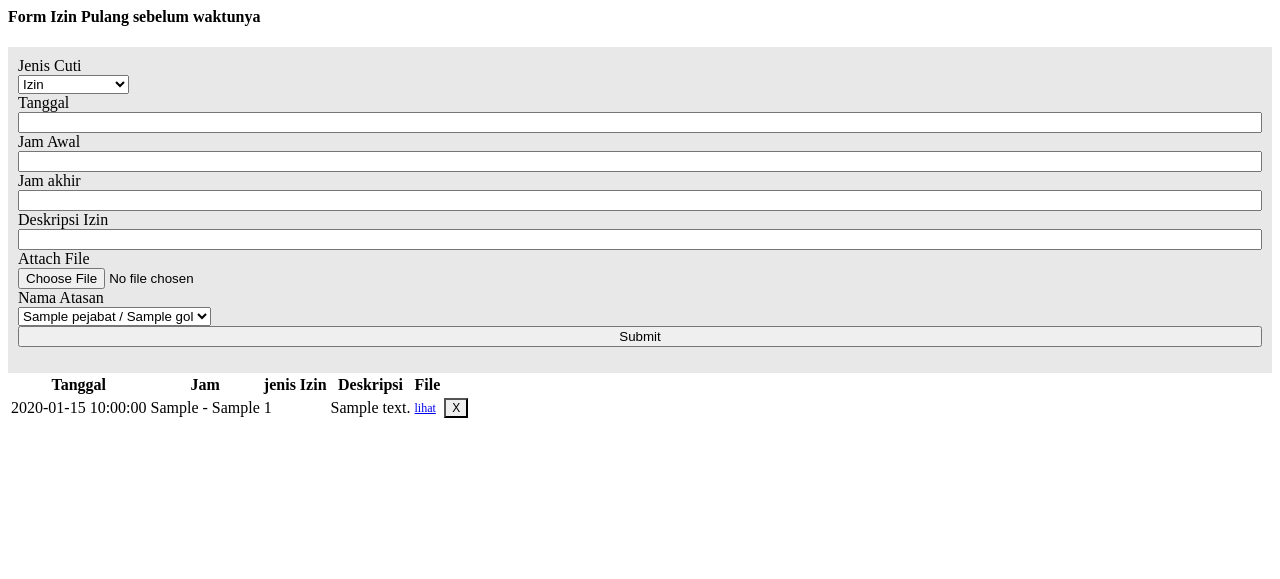
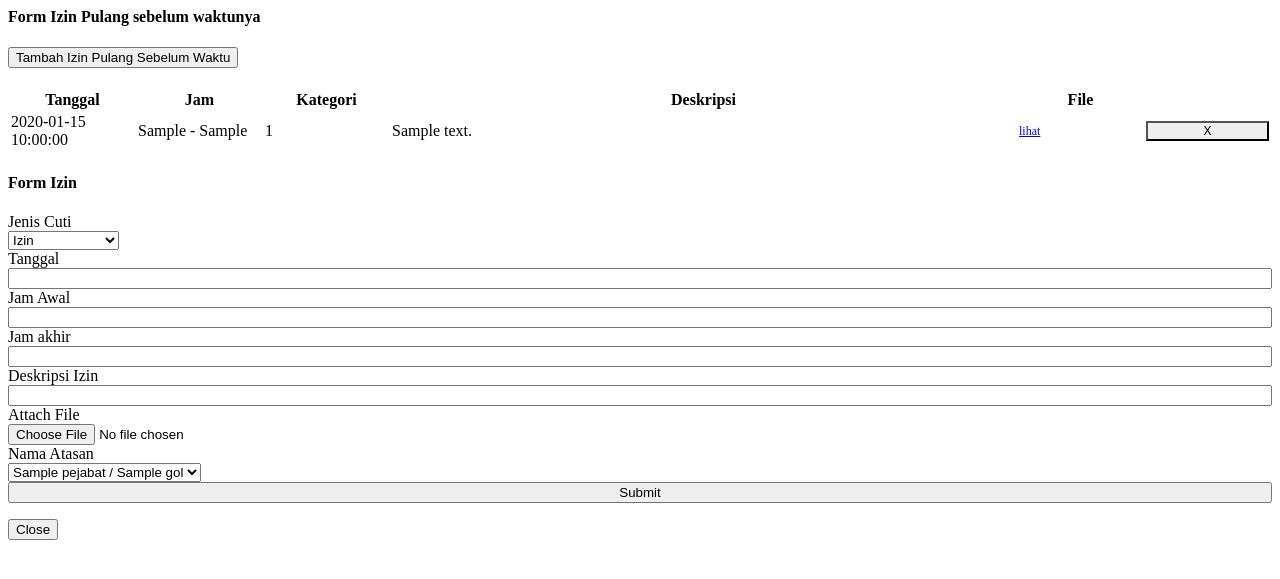
Before and after one commit to wahyusagara/nonasn_big, a CodeIgniter app: the page made by application/views/izin_psw.php in a window 1280 px wide. Shown: the top 579 px of the page. Run offline with CodeIgniter, Linux system fonts and the light colour scheme; a user stored in the database is signed in; tables that the repository leaves empty or names only in its code hold one stand-in row (values such as "Sample post"); the template is opened without the code that fills it: most values are stand-ins (such as "Sample title", 1, 10 or a date in 2020); some libraries are stand-ins or nearby versions.

Commit message:
layouting form

```diff
--- a/application/controllers/Izin.php
+++ b/application/controllers/Izin.php
@@ -167,7 +167,7 @@
         $this->form_validation->set_rules('detail', 'detail', 'required');
 		if ($this->form_validation->run() === FALSE){
 			$this->load->view("part/nav");
-			$this->load->view("izin_psw", $data,$sess);
+			$this->load->view("error");
 			$this->load->view("part/footer");
 		}else{
 			// Upload the files then pass data to your model
--- /dev/null
+++ b/application/views/error.php
@@ -0,0 +1 @@
+terdapat kesalahan silahkan kembali ke menu sebelum nya
--- a/application/views/izin_psw.php
+++ b/application/views/izin_psw.php
@@ -32,12 +32,70 @@
     ?>
 </h1> -->
 <div class="container">
-    <div class ="row">
-            <div class="col-sm-12">
+    <div class ="row justify-content-md-center">
+        <div class="col-sm-10 ">
             <h4> Form Izin Pulang sebelum waktunya </h4>
         </div>
-            <div class="col-md-4" style="background:#e8e8e8; color:#000; padding:10px;">
-                <!-- <form action="" method="post"> -->
+
+
+        <div class="col-sm-10">
+        <button type="button" class="btn btn-info btn-md float-right"
+            data-toggle="modal"
+            data-target="#myModal"
+            style="margin-bottom:20px;">
+            Tambah Izin Pulang Sebelum Waktu
+        </button>
+            <table class="table">
+                <thead>
+                <tr>
+                    <th width="10%">Tanggal</th>
+                    <th width="10%">Jam</th>
+                    <th width="10%">Kategori</th>
+                    <th width="50%">Deskripsi</th>
+                    <th width="10%">File</th>
+                    <th width="10%"></th>
+                </tr>
+                </thead>
+                <tbody>
+
+                    <?php
+                        foreach($izin_psw as $izin){
+                    ?>
+                    <form action="<?php echo base_url(). 'index.php/izin/del'; ?>" method="post">
+                        <?php
+                            echo "<td>"; echo $izin->tanggal; echo "</td>";
+                            echo "<td>";
+                                echo $izin->jam_awal." - ".$izin->jam_akhir;
+                            echo "</td>";
+                            echo "<td>"; echo $izin->id_izin; echo "</td>";
+                            echo "<td>"; echo $izin->detail; echo "</td>";
+                        ?>
+                        <td>
+                            <a class="tombol btn btn-sm btn-success" href="<?php echo base_url('uploads/'); echo $izin->path;?>" class ="btn-sm">lihat</a>
+                            <input type="hidden" name="id" value="<?php echo $izin->id ?>">
+                            <input type="hidden" name="status" value="99">
+                        </td>
+                        <td>
+                            <input type="submit" class="tombol btn-sm btn-danger" value="X">
+                        </td>
+                    </tr>
+                    </form>
+                    <?php } ?>
+                </tbody>
+            </table>
+        </div>
+    </div>
+</div>
+<div class="modal fade" id="myModal" role="dialog">
+    <div class="modal-dialog">
+
+      <!-- Modal content-->
+      <div class="modal-content">
+        <div class="modal-header">
+          <!-- <button type="button" class="close" data-dismiss="modal">&times;</button> -->
+          <h4 class="modal-title">Form Izin</h4>
+        </div>
+        <div class="modal-body">
         <?php echo validation_errors(); ?>
             <?php echo form_open_multipart('izin/create_psw');?>
                 <input type="hidden" value="<? echo $_SESSION["user_id"]; ?>" name="id_karyawan" placeholder="1111">
@@ -139,50 +197,14 @@
                 <input type="text" name="detail" placeholder="4444">
                 <input type="text" name="id_atasan" placeholder="5555"> -->
                 <!-- <a href="<?php echo base_url('index.php/izin/do_insert'); ?>" class="btn btn-primary btn-lg active" role="button">Primary link</a> -->
-                    <input type='submit'>
+                <input class="btn btn-success" type='submit'>
             </form>
         </div>
+        <div class="modal-footer">
+          <button type="button" class="btn btn-danger" data-dismiss="modal">Close</button>
+        </div>
+      </div>
 
-        <div class="col-sm-8">
-            <table class="table">
-                <thead>
-                <tr>
-                    <th>Tanggal</th>
-                    <th>Jam</th>
-                    <th>jenis Izin</th>
-                    <th>Deskripsi</th>
-                    <th>File</th>
-                    <th></th>
-                </tr>
-                </thead>
-                <tbody>
-
-                    <?php
-                        foreach($izin_psw as $izin){
-                    ?>
-                    <form action="<?php echo base_url(). 'index.php/izin/del'; ?>" method="post">
-                        <?php
-                            echo "<td>"; echo $izin->tanggal; echo "</td>";
-                            echo "<td>";
-                                echo $izin->jam_awal." - ".$izin->jam_akhir;
-                            echo "</td>";
-                            echo "<td>"; echo $izin->id_izin; echo "</td>";
-                            echo "<td>"; echo $izin->detail; echo "</td>";
-                        ?>
-                        <td>
-                            <a class="tombol btn btn-sm btn-success" href="<?php echo base_url('uploads/'); echo $izin->path;?>" class ="btn-sm">lihat</a>
-                            <input type="hidden" name="id" value="<?php echo $izin->id ?>">
-                            <input type="hidden" name="status" value="99">
-                        </td>
-                        <td>
-                            <input type="submit" class="tombol btn-sm btn-danger" value="X">
-                        </td>
-                    </tr>
-                    </form>
-                    <?php } ?>
-                </tbody>
-            </table>
-        </div>
     </div>
   </div>
 
--- a/application/views/lihat_absen2.php
+++ b/application/views/lihat_absen2.php
@@ -40,7 +40,7 @@
             print "</pre>";
 
         ?> -->
-        <div class ="row">
+        <div class ="row justify-content-md-center">
             <div class ="col-md-3 nopadding">
                 <table class="table table-striped">
                     <thead>
--- a/application/views/part/nav.php
+++ b/application/views/part/nav.php
@@ -19,7 +19,11 @@
   <link rel="stylesheet" type="text/css" href="<?= base_url();?>/assets/css/bootstrap-datepicker.css"/>
   <!-- Custom styles for this template-->
   <link href="<?= base_url();?>assets/css/sb-admin-2.css" rel="stylesheet">
-
+  <style>
+    .btn{
+        border-radius: 0px;
+    }
+  </style>
 </head>
 
 <body id="page-top">
```
Also changed, not shown: application/views/izin.php (+67 -39 lines), assets/css/big.css (+1 -6 lines), assets/css/sb-admin-2.css, uploads/2356042.jpg (added). Lines whose indentation alone changed are shown as unchanged.
